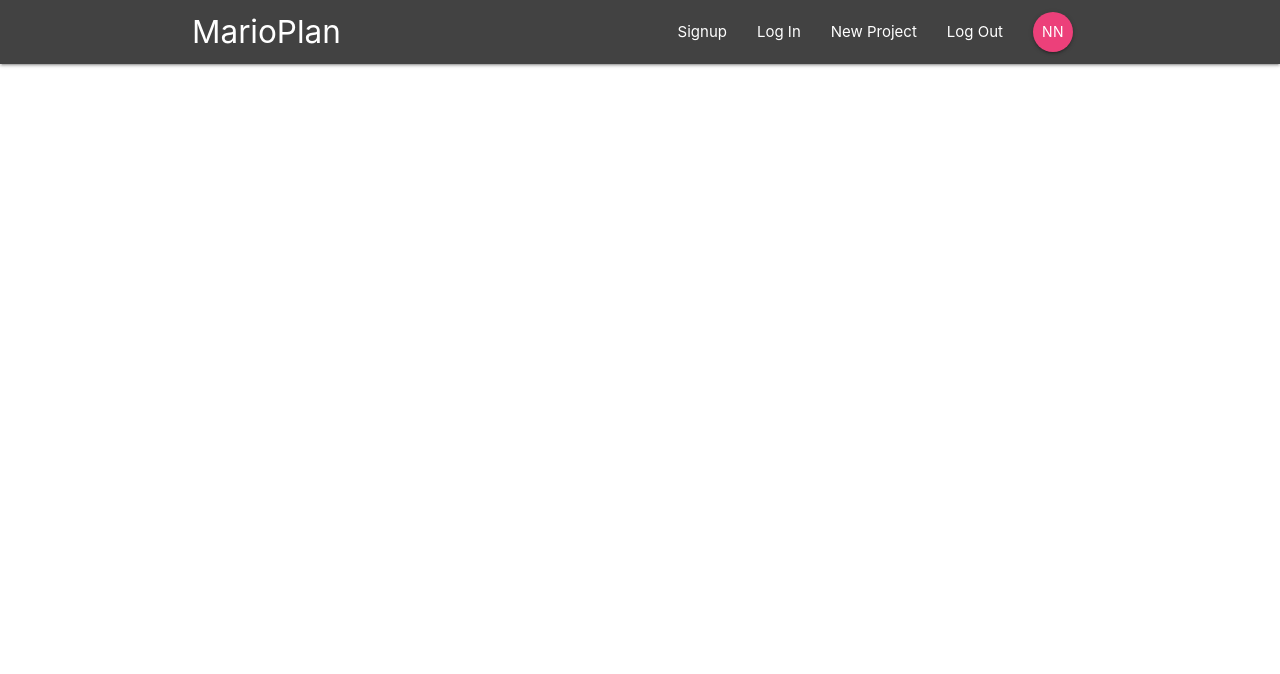
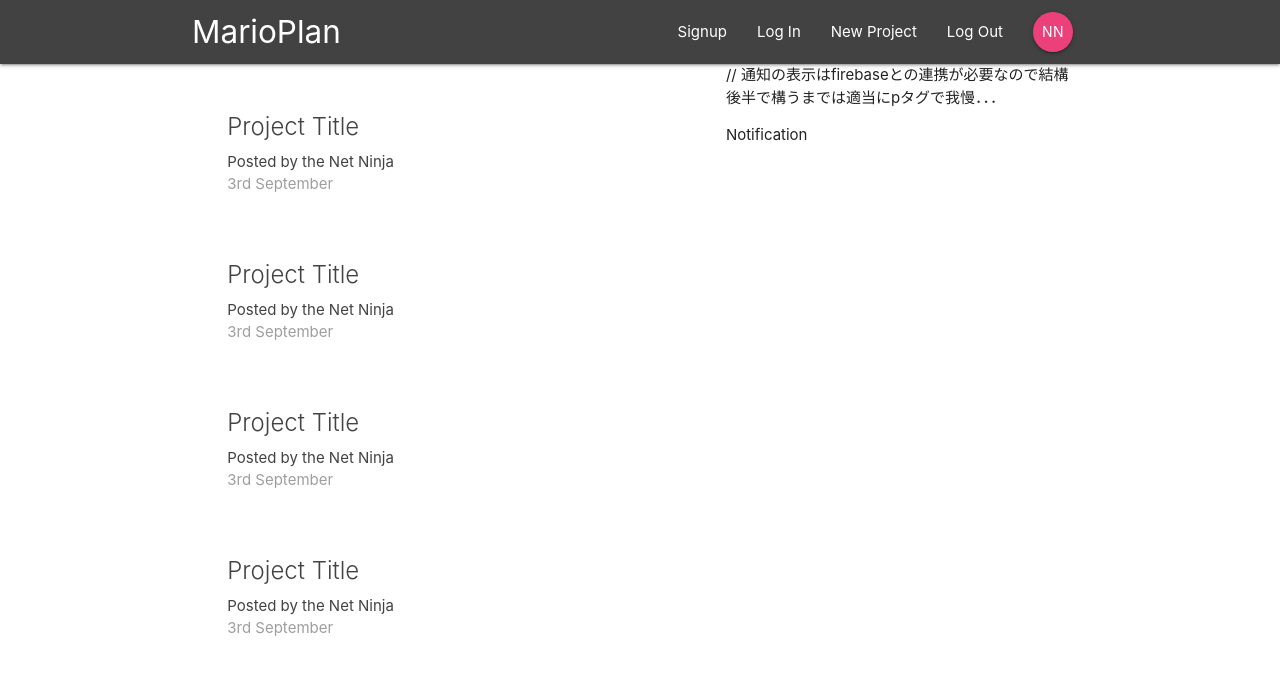
Before and after one commit to sorakawa101/MarioPlan, a React (Create React App) app: page / in a window 1280 px wide. Shown: the top 674 px of the page. Built offline with nearby package versions, Linux system fonts and the light colour scheme.

Commit message:
add: Dashboard Component

```diff
--- a/src/App.js
+++ b/src/App.js
@@ -1,8 +1,7 @@
-import logo from './logo.svg';
-import React, { Component } from 'react';
-import { BrowserRouter } from 'react-router-dom';
-import Navbar from './components/layout/Navbar';
-
+import React, { Component } from 'react'
+import { BrowserRouter, Routes, Route } from 'react-router-dom'
+import Navbar from './components/layout/Navbar'
+import Dashboard from './components/dashboard/Dashboard'
 
 class App extends Component {
   render() {
@@ -10,6 +9,9 @@ class App extends Component {
       <BrowserRouter>
         <div className="App">
           <Navbar />
+          <Routes>
+            <Route path="/" element={<Dashboard />} />
+          </Routes>
         </div>
       </BrowserRouter>
     );
--- a/src/components/dashboard/Dashboard.jsx
+++ b/src/components/dashboard/Dashboard.jsx
@@ -0,0 +1,22 @@
+import React, { Component } from 'react'
+import Notification from './Notification'
+import ProjectList from '../projects/ProjectList'
+
+class Dashboard extends Component {
+    render() {
+        return (
+            <div className="dashboard container">
+                <div className="row">
+                    <div className="col s12 m6">
+                        <ProjectList />
+                    </div>
+                    <div className="col s12 m5 offset-m1">
+                        <Notification />
+                    </div>
+                </div>
+            </div>
+        )
+    }
+}
+
+export default Dashboard;
--- a/src/components/dashboard/Notification.jsx
+++ b/src/components/dashboard/Notification.jsx
@@ -0,0 +1,12 @@
+import React from 'react'
+
+const Notification = () => {
+    return (
+        <div>
+　　　　　　　// 通知の表示はfirebaseとの連携が必要なので結構後半で構うまでは適当にpタグで我慢．．．
+            <p>Notification</p>
+        </div>
+    )
+}
+
+export default Notification;
--- /dev/null
+++ b/src/components/projects/ProjectList.jsx
@@ -0,0 +1,15 @@
+import React from 'react'
+import ProjectSummary from './ProjectSummary'
+
+const ProjectList = () => {
+    return (
+        <div className="project-list section">
+            <ProjectSummary />
+            <ProjectSummary />
+            <ProjectSummary />
+            <ProjectSummary />
+        </div>
+    )
+}
+
+export default ProjectList;
--- /dev/null
+++ b/src/components/projects/ProjectSummary.jsx
@@ -0,0 +1,15 @@
+import React from 'react'
+
+const ProjectSummary = () => {
+    return (
+        <div className="card z-depth-0 project-summary">
+            <div className="card-content grey-text text-darken-3">
+                <span className="card-title">Project Title</span>
+                <p>Posted by the Net Ninja</p>
+                <p className="grey-text">3rd September</p>
+            </div>
+        </div>
+    )
+}
+
+export default ProjectSummary;
```
